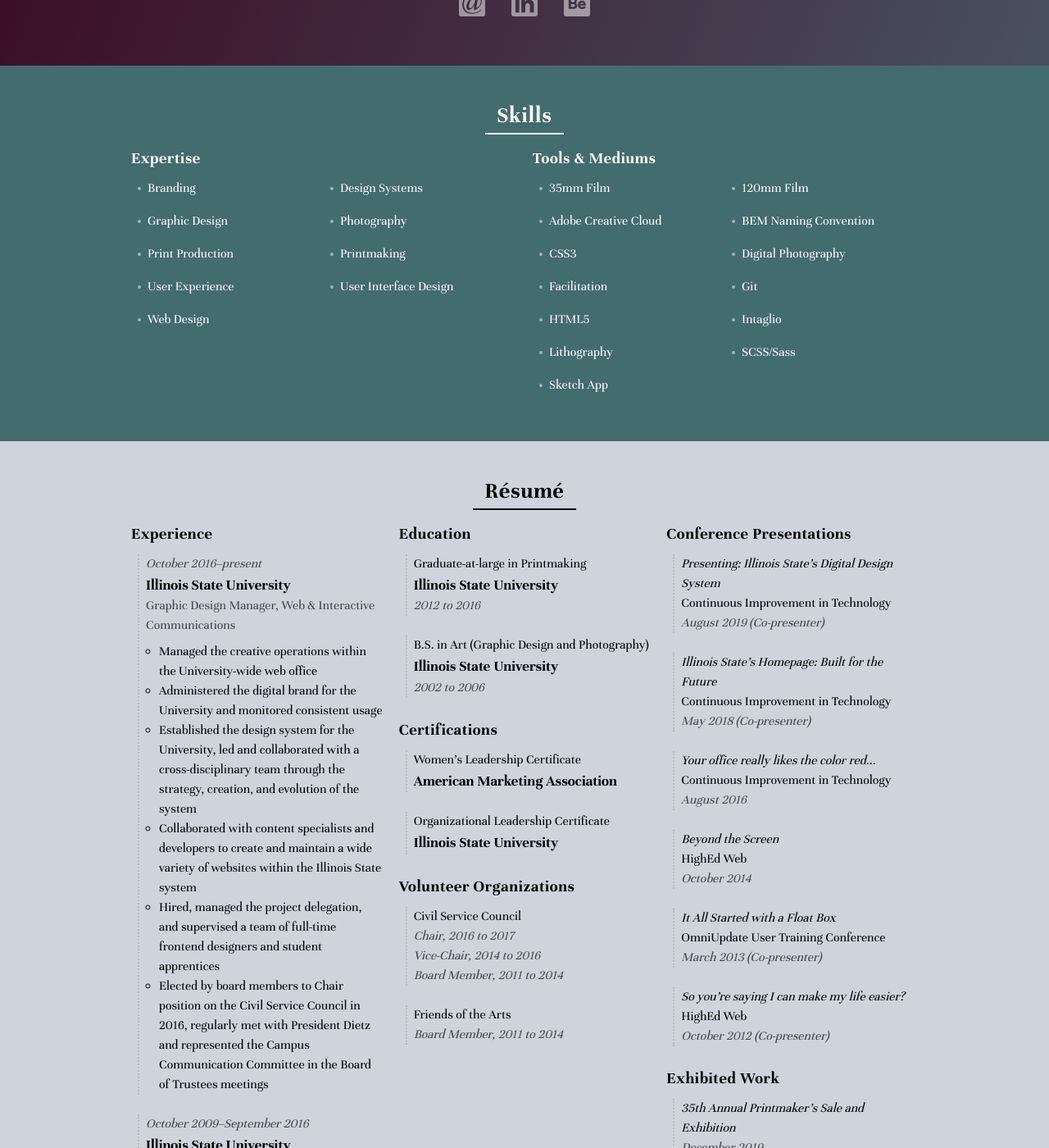
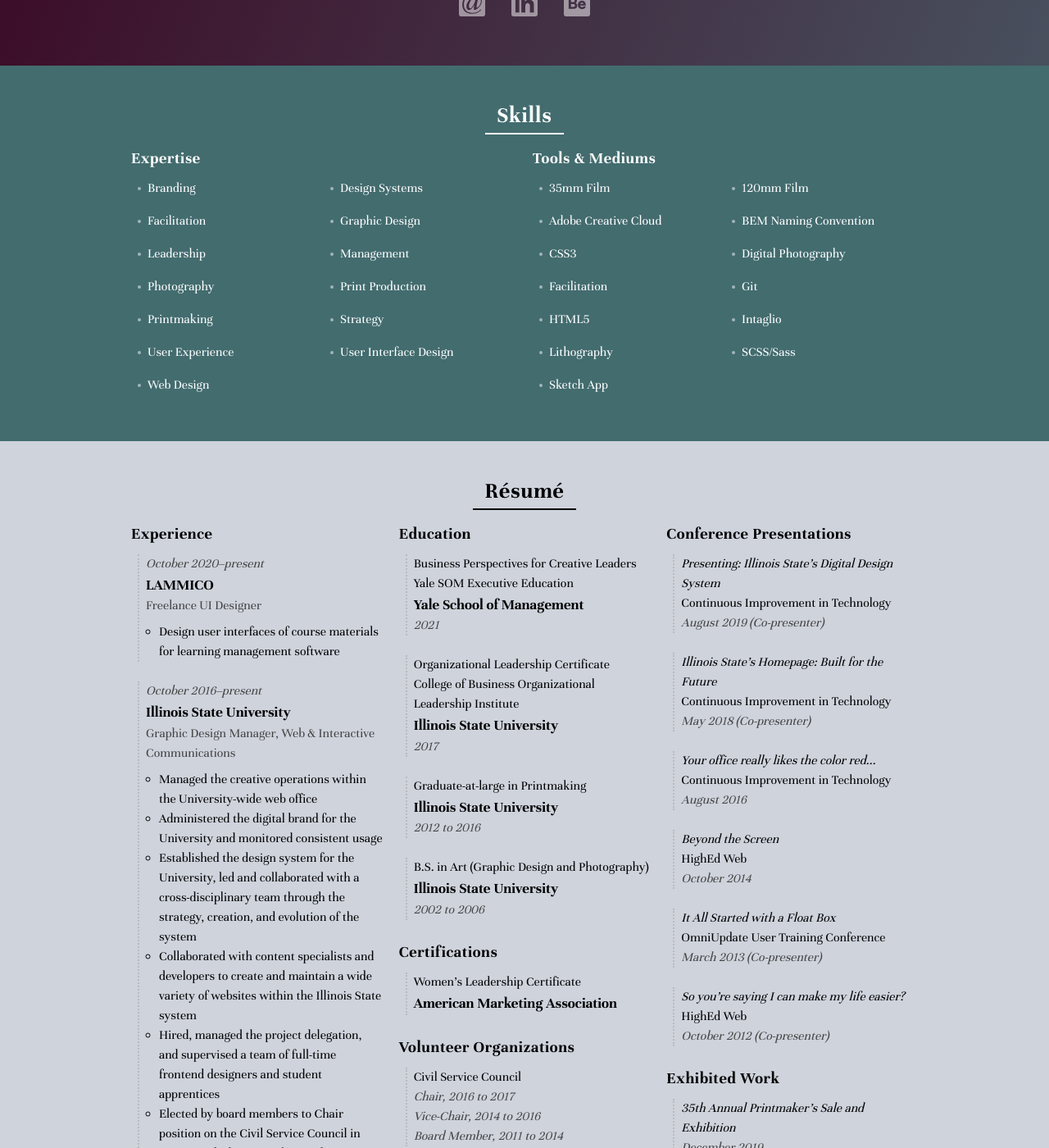
Before and after one commit to asmithorn/asmithorn.github.io, a Jekyll site: the page built from about/index.html, in a window 1280 px wide and 1400 px high, scrolled down 672 px. Shown: the whole window at 82% size. Built offline with Jekyll 4.4.1, drawn with Linux system fonts in a browser that asks for light colours.

Commit message:
added freelance and education updates

```diff
--- a/about/index.html
+++ b/about/index.html
@@ -81,10 +81,14 @@ title: About
         <ul class="c-list">
           <li>Branding</li>
           <li>Design Systems</li>
+          <li>Facilitation</li>
           <li>Graphic Design</li>
+          <li>Leadership</li>
+          <li>Management</li>
           <li>Photography</li>
           <li>Print Production</li>
           <li>Printmaking</li>
+          <li>Strategy</li>
           <li>User Experience</li>
           <li>User Interface Design</li>
           <li>Web Design</li>
@@ -128,6 +132,14 @@ title: About
       <div class="o-three-col__left">
         <h3>Experience</h3>
           <ul class="c-resume__list">
+            <li class="c-resume__list-item">
+              <span class="c-resume__date">October 2020–present</span><br>
+              <span class="c-resume__location">LAMMICO</span><br>
+              <span class="c-resume__title">Freelance UI Designer</span>
+              <ul class="c-resume__desc">
+                <li>Design user interfaces of course materials for learning management software</li>
+              </ul>
+            </li>
             <li class="c-resume__list-item">
               <span class="c-resume__date">October 2016–present</span><br>
               <span class="c-resume__location">Illinois State University</span><br>
@@ -179,7 +191,19 @@ title: About
       <div class="o-three-col__middle">
         <h3>Education</h3>
           <ul class="c-resume__list">
-              <li class="c-resume__list-item">
+            <li class="c-resume__list-item">
+                Business Perspectives for Creative Leaders<br>
+                Yale SOM Executive Education<br>
+                <span class="c-resume__location">Yale School of Management</span><br>
+                <span class="c-resume__date">2021</span>
+              </li>
+            <li class="c-resume__list-item">
+                Organizational Leadership Certificate<br>
+                College of Business Organizational Leadership Institute<br>
+                <span class="c-resume__location">Illinois State University</span><br>
+                <span class="c-resume__date">2017</span>
+              </li>
+            <li class="c-resume__list-item">
                 Graduate-at-large in Printmaking<br>
                 <span class="c-resume__location">Illinois State University</span><br>
                 <span class="c-resume__date">2012 to 2016</span>
@@ -195,10 +219,6 @@ title: About
             <li class="c-resume__list-item">
               Women's Leadership Certificate<br>
               <span class="c-resume__location">American Marketing Association</span>
-            </li>
-            <li class="c-resume__list-item">
-              Organizational Leadership Certificate<br>
-              <span class="c-resume__location">Illinois State University</span>
             </li>
         </ul>
         <h3>Volunteer Organizations</h3>
```
